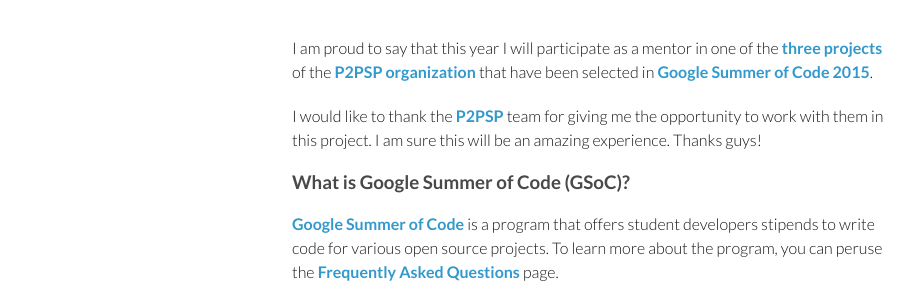
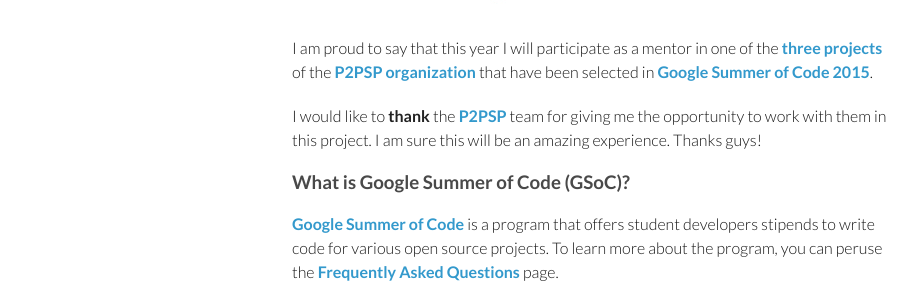
Before and after one commit to josejuansanchez/josejuansanchez.github.io, a Jekyll site: the page built from _posts/2015-05-25-p2psp-and-google-summer-of-code-2015.md, in a window 1280 px wide and 900 px high. Shown: the part 434-734 px from the top of the window, without its empty margins (178-1101 px from the left). Built offline with Jekyll 4.4.1, drawn with Linux system fonts in a browser that asks for light colours; comment, search, counter and statistics services are not loaded.

Commit message:
Minor format issue

```diff
--- a/_posts/2015-05-25-p2psp-and-google-summer-of-code-2015.md
+++ b/_posts/2015-05-25-p2psp-and-google-summer-of-code-2015.md
@@ -13,7 +13,7 @@
 [three projects][projects-accepted] of the [P2PSP organization][1] that have been selected in
 [Google Summer of Code 2015][2].
 
-I would like to thank the [P2PSP][1] team for giving me the opportunity to work
+I would like to **thank** the [P2PSP][1] team for giving me the opportunity to work
 with them in this project. I am sure this will be an amazing experience. Thanks guys!
 
 ### What is Google Summer of Code (GSoC)?
@@ -40,7 +40,7 @@
 You can know all details of the protocol in [P2PSP protocol][5].
 
 
-## P2PSP-GUI Project
+### P2PSP-GUI Project
 
 There already is a working implementation in **Python** but it does not have any
 integrated GUI, so the user must run a player separately. The purpose of this
@@ -52,7 +52,6 @@
 where he will be publishing his progress during the **Google Summer of Code**.
 
 The project mentors of this project are:
-
 * [Cristóbal Medina López][11]
 * [José Juan Sánchez][12]
 
```
